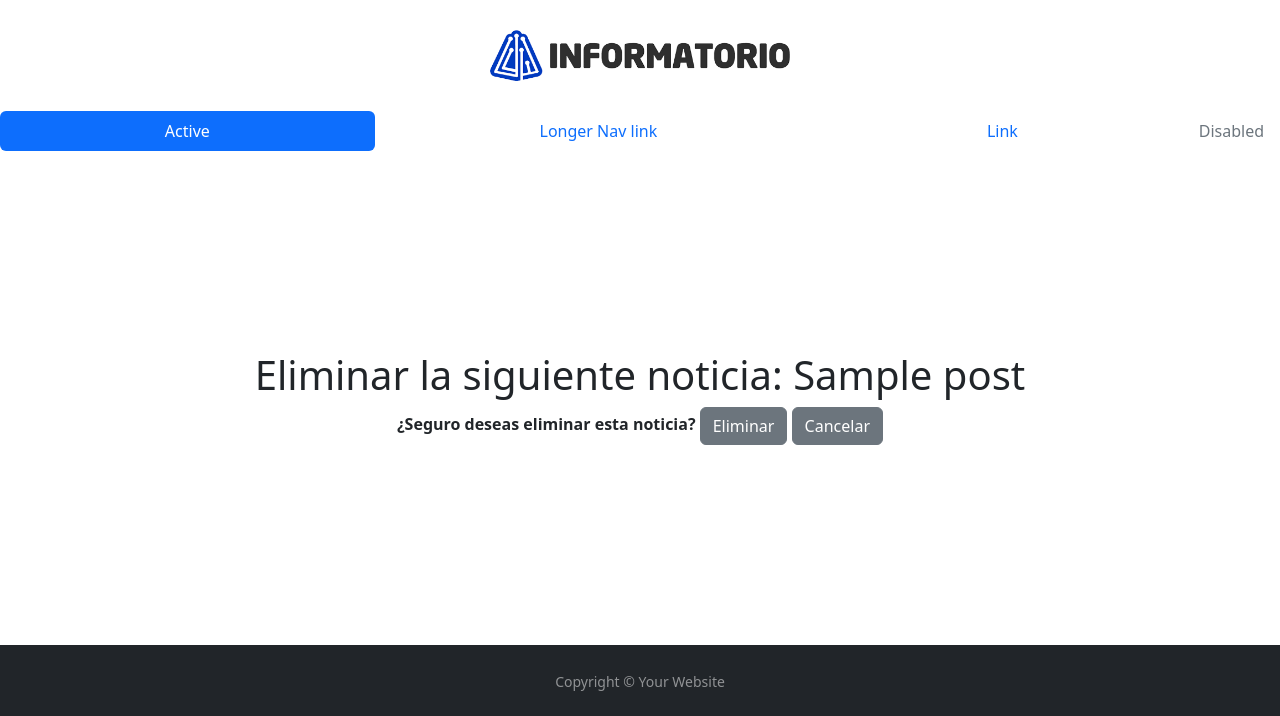
After one commit to santiagop345/desafio10_G2, a Django app: template templates/articulos/delete_articulo.html in a window 1280 px wide. The commit adds this page. Shown: the top 716 px of the page. Run offline with Django 4.2, Linux system fonts and the light colour scheme; the template is opened without the code that fills it: most values are stand-ins (such as "Sample title", 1, 10 or a date in 2020).

Commit message:
html, views y urls para eliminar articulos agregados

```diff
--- a/apps/articulos/urls.py
+++ b/apps/articulos/urls.py
@@ -1,8 +1,10 @@
 from django.urls import path
-from .views import PostListView, PostDetailView
+from .views import PostListView, PostDetailView, DeletePostView
 
+app_name = 'apps.posts'
 
 urlpatterns = [
     path('articulos/', PostListView.as_view(), name='articulos'),
     path('articulos/<int:id>/', PostDetailView.as_view(), name='articulo_ind'),
+    path('articulos/<int:id>/delete', DeletePostView.as_view(), name='delete_post'),
 ]
--- a/templates/articulos/articulo_ind.html
+++ b/templates/articulos/articulo_ind.html
@@ -10,9 +10,12 @@
         <li>{{ articulos.subtitulo }}</li>
         <li>{{ articulos.categoria }}</li>
 
-        <br>
         <li>{{ articulos.contenido }}</li>
         <img src="{{ articulos.imagen.url }}" alt="">
+        <br>
+        <a id="boton_post" href="{% url 'apps.posts:delete_post' id=articulo_ind.id %}">
+            <button>Eliminar Noticia</button>
+        </a>
     </center>
 
 
--- /dev/null
+++ b/templates/articulos/delete_articulo.html
@@ -0,0 +1,20 @@
+{% extends 'base.html' %}
+{% load static %}
+
+{% block title %} Borrar noticia {% endblock %}
+
+{% block contenido %}
+
+<center>
+    <form method="POST" style="margin: 200px;">
+        <h1>Eliminar la siguiente noticia: {{ Post.titulo }}</h1>
+        <div class="form-group">
+            {% csrf_token %}
+            <strong>¿Seguro deseas eliminar esta noticia?</strong>
+            <button class="btn btn-secondary">Eliminar</button>
+            <a class="btn btn-secondary" href="{% url 'apps.posts:articulo_ind' id=articulo_ind.id %}">Cancelar</a>
+        </div>
+    </form>
+</center>
+
+{% endblock %}
```
Also changed, not shown: apps/articulos/views.py (+9 -1 lines).
